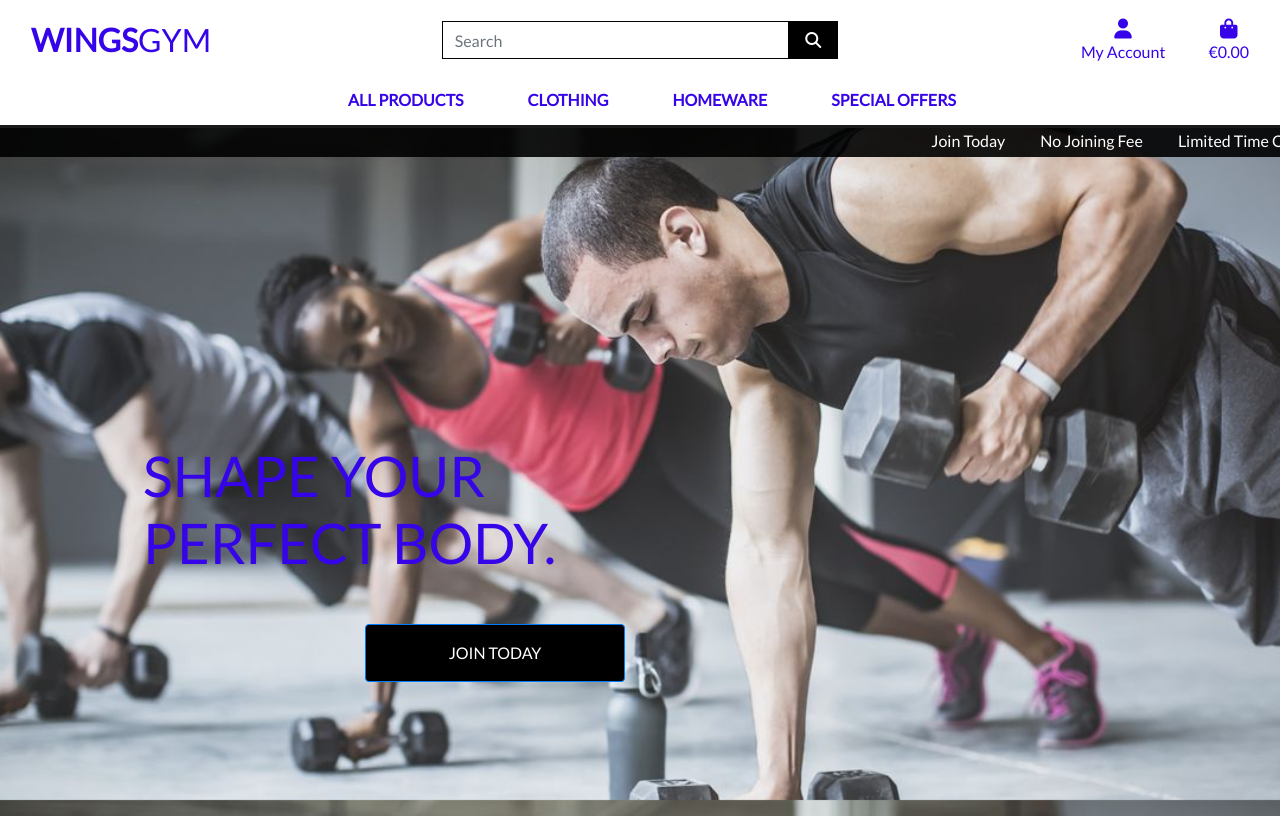
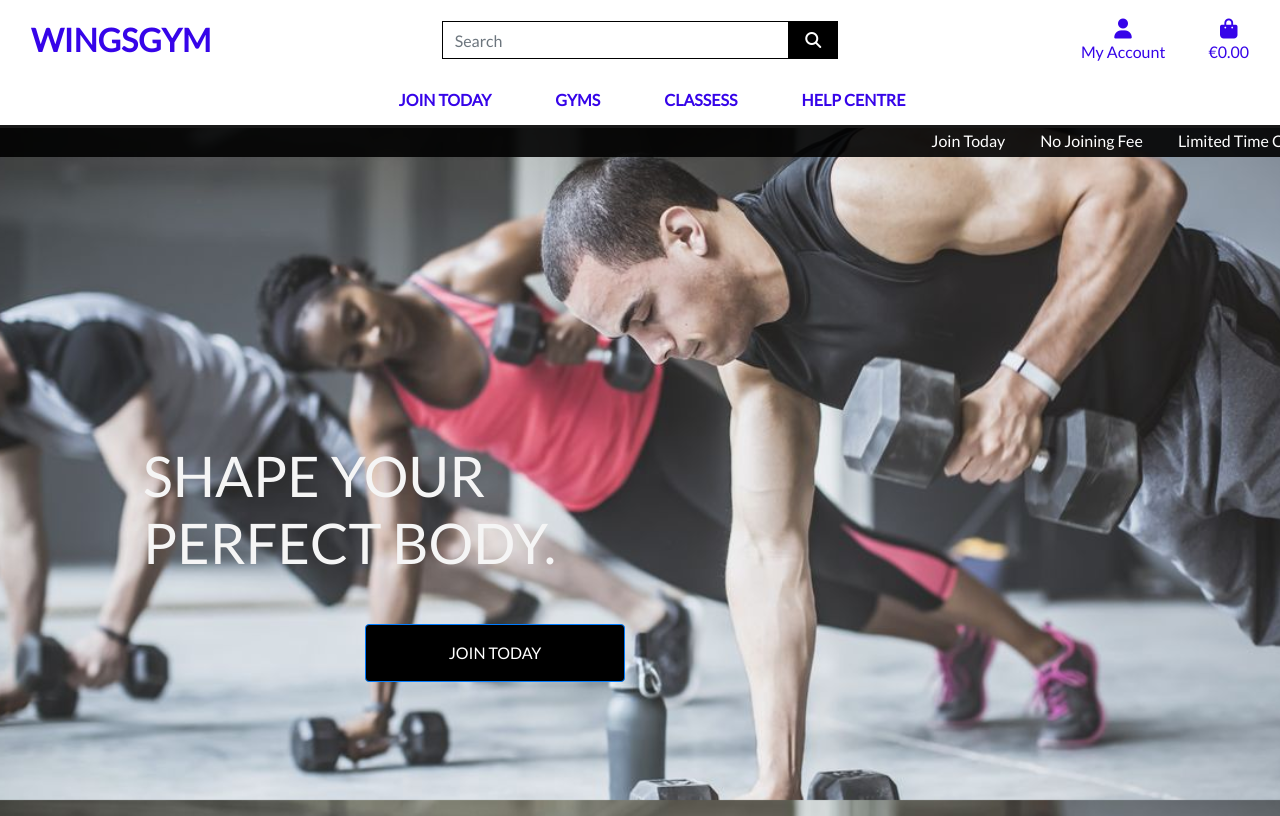
Before and after one commit to neerojstha/wings-gym, a Django app: page / in a window 1280 px wide. Shown: the top 816 px of the page. Run offline with Django 3.2, Linux system fonts and the light colour scheme; some libraries are stand-ins or nearby versions.

Commit message:
typo error corrected

```diff
--- a/home/templates/home/index.html
+++ b/home/templates/home/index.html
@@ -13,7 +13,7 @@
     <div class="container h-100">
         <div class="row h-100">
             <div class="col-7 col-md-6 my-auto">
-                <h1 class="display-4 logo-font text-black">
+                <h1 class="display-4 logo-font text-smokewhite">
                     Shape Your Perfect Body.
                 </h1>
                 <div class="my-5">
--- a/templates/base.html
+++ b/templates/base.html
@@ -40,7 +40,7 @@
         <div class="row bg-white pt-lg-2 d-none d-lg-flex" id="topnav">
             <div class="col-12 col-lg-4 my-auto py-1 py-lg-0 text-center text-lg-left">
                 <a href="{% url 'home' %}" class="nav-link main-logo-link">
-                    <h2 class="logo-font text-black my-0"><strong>Wings</strong>Gym</h2>
+                    <h2 class="logo-font text-black my-0"><strong>WingsGym</strong></h2>
                 </a>
             </div>
             <div class="col-12 col-lg-4 my-auto py-1 py-lg-0">
--- a/templates/includes/main-nav.html
+++ b/templates/includes/main-nav.html
@@ -2,7 +2,7 @@
     <ul class="navbar-nav w-auto mx-auto">
         <li class="nav-item dropdown">
             <a class="logo-font font-weight-bold nav-link text-black mr-5" href="#" id="all-products-link" data-toggle="dropdown" aria-haspopup="true" aria-expanded="false">
-                All Products
+                Join Today
             </a>
             <div class="dropdown-menu border-0" aria-labelledby="all-products-link">
                 <a href="" class="dropdown-item">By Price</a>
@@ -14,7 +14,7 @@
 
         <li class="nav-item dropdown">
             <a class="logo-font font-weight-bold nav-link text-black mr-5" href="#" id="clothing-link" data-toggle="dropdown" aria-haspopup="true" aria-expanded="false">
-                Clothing
+                Gyms
             </a>
             <div class="dropdown-menu border-0" aria-labelledby="clothing-link">
                 <a href="" class="dropdown-item">Activewear &amp; Essentials</a>
@@ -26,7 +26,7 @@
 
         <li class="nav-item dropdown">
             <a class="logo-font font-weight-bold nav-link text-black mr-5" href="#" id="homeware-link" data-toggle="dropdown" aria-haspopup="true" aria-expanded="false">
-                Homeware
+                classess
             </a>
             <div class="dropdown-menu border-0" aria-labelledby="homeware-link">
                 <a href="" class="dropdown-item">Bed &amp; Bath</a>
@@ -37,7 +37,7 @@
 
         <li class="nav-item dropdown">
             <a class="logo-font font-weight-bold nav-link text-black" href="#" id="specials-link" data-toggle="dropdown" aria-haspopup="true" aria-expanded="false">
-                Special Offers
+                Help Centre
             </a>
             <div class="dropdown-menu border-0" aria-labelledby="specials-link">
                 <a href="" class="dropdown-item">New Arrivals</a>
```
